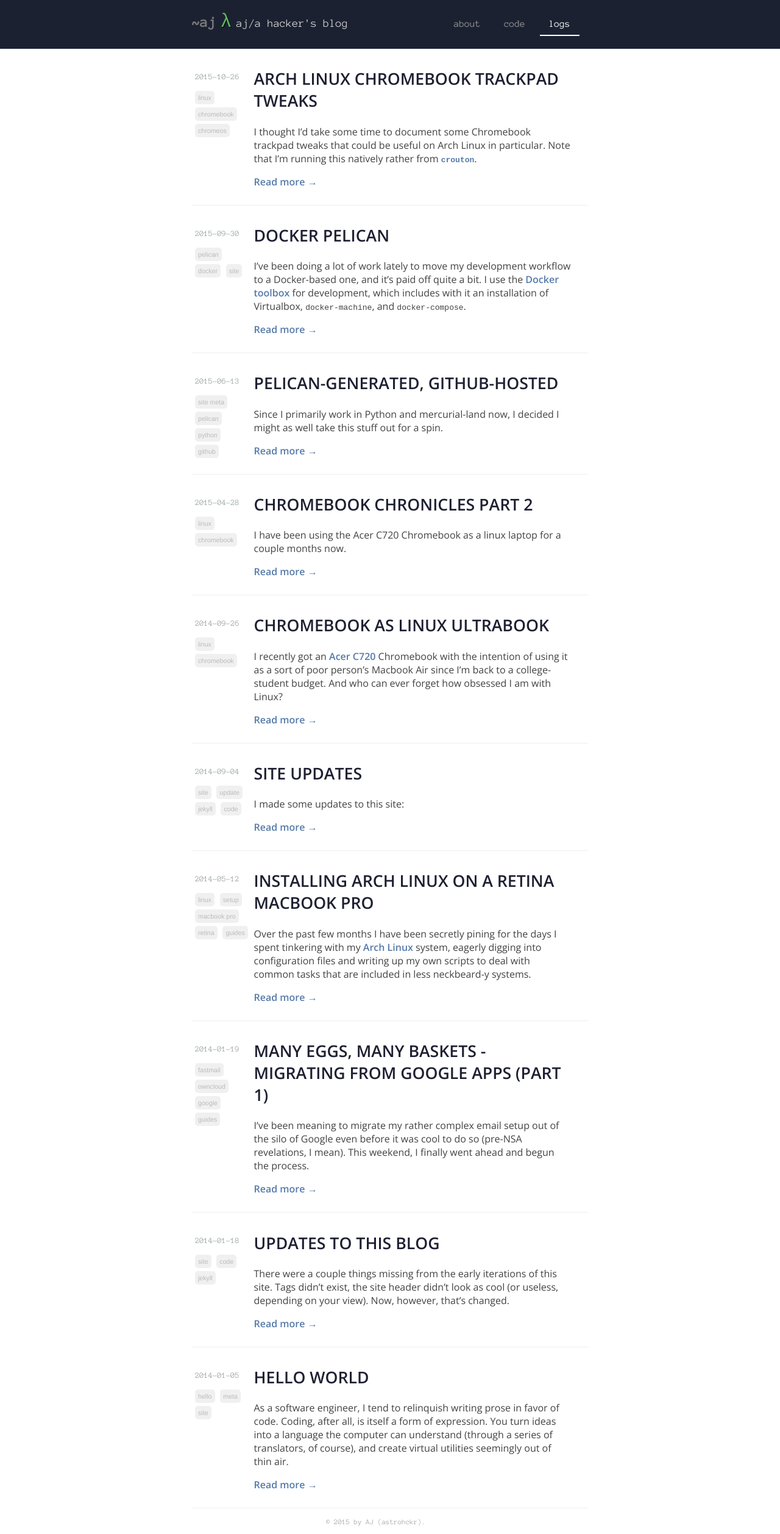
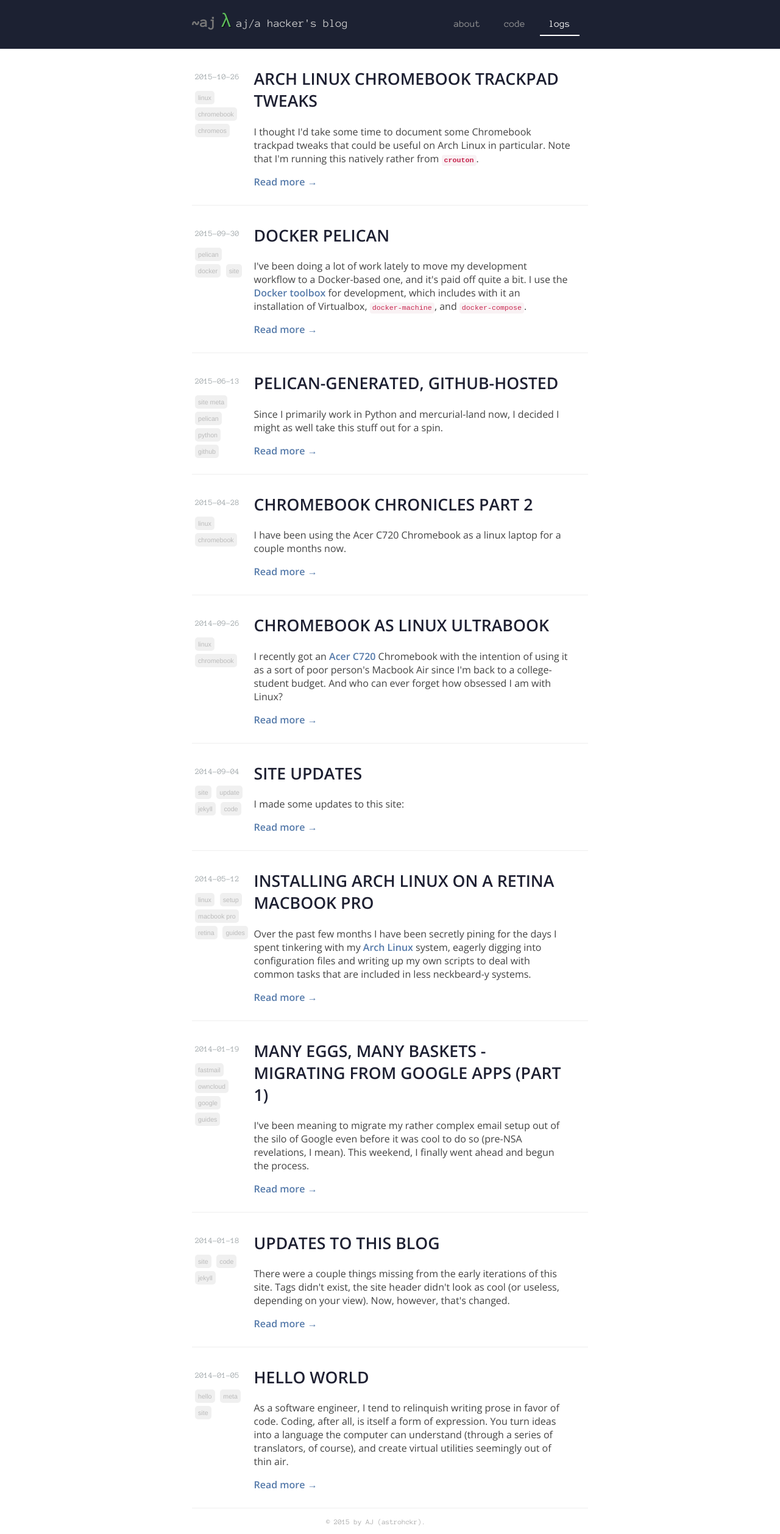
Before and after one commit to bitjockey42/astrohckr.github.io, a Jekyll site: the page built from index.md, in a window 1280 px wide. Shown: the whole page at 61% size. Built offline with Jekyll 4.4.1, drawn with Linux system fonts in a browser that asks for light colours; some web fonts are replaced; Markdown is read by kramdown in place of the engine named in the settings.

```diff
--- a/_config.yml
+++ b/_config.yml
@@ -2,9 +2,10 @@ title: aj
 tagline: The personal blog of a hacker
 permalink: pretty
 exclude: [Gemfile, Gemfile.lock, README.md, vendor]
-markdown:
-  kramdown:
-    input: GFM
+markdown: kramdown
+kramdown:
+  input: GFM
+  smart_quotes: ["apos", "apos", "quot", "quot"]
 baseurl: /
 editor: emacs .
 disqus_sitename: ajwrites
--- a/assets/stylesheets/blog.css
+++ b/assets/stylesheets/blog.css
@@ -55,6 +55,14 @@
     color: #e6b173;
 }
 
+.blog-content code {
+    padding: 2px 4px;
+    font-size: 90%;
+    color: #c7254e;
+    background-color: #f9f2f4;
+    border-radius: 4px;
+}
+
 .blog-tag-list {
     list-style: none;
     padding-left: 0;
```
